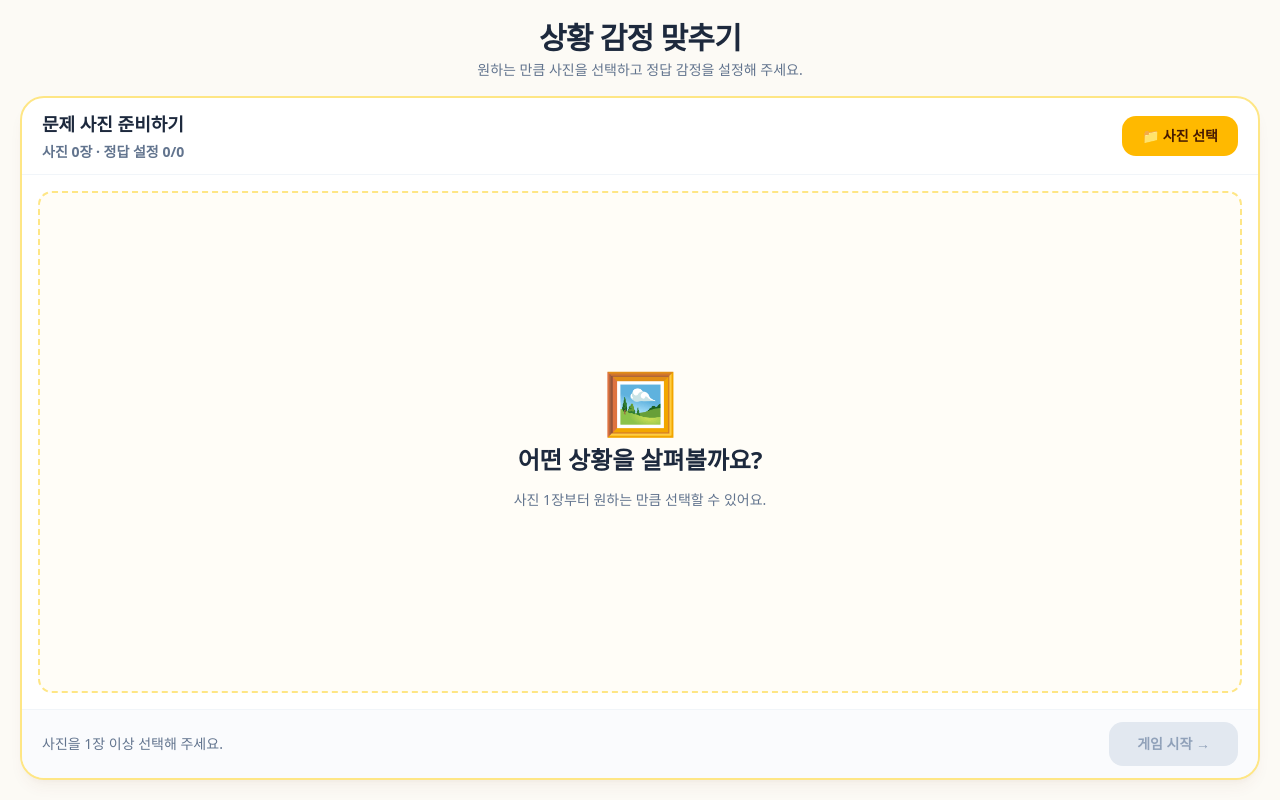
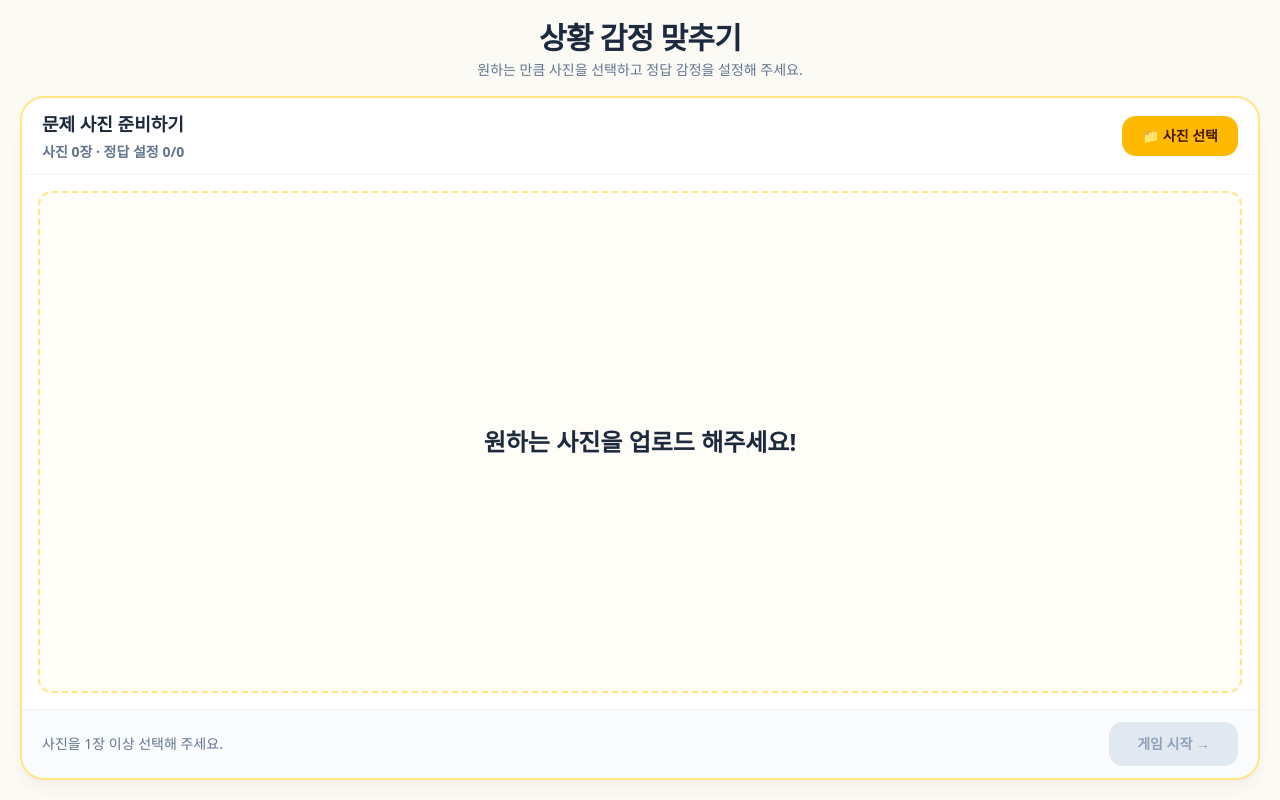
Before and after one commit to bsj0530/emotion_game, a React (Vite) app: page / in a window 1280 px wide. Built offline with nearby package versions, Linux system fonts and the light colour scheme.

Commit message:
change homepage

```diff
--- a/src/pages/HomePage.tsx
+++ b/src/pages/HomePage.tsx
@@ -168,17 +168,9 @@ export default function HomePage({ onStart }: Props) {
           <div className="min-h-0 flex-1 p-3 sm:p-4">
             {photos.length === 0 ? (
               <div className="flex h-full min-h-0 flex-col items-center justify-center gap-3 rounded-xl border-2 border-dashed border-amber-200 bg-amber-50/40 px-4 text-center">
-                <span aria-hidden="true" className="text-5xl sm:text-6xl">
-                  🖼️
-                </span>
-
                 <h3 className="text-lg font-extrabold sm:text-2xl">
-                  어떤 상황을 살펴볼까요?
+                  원하는 사진을 업로드 해주세요!
                 </h3>
-
-                <p className="text-xs leading-6 text-slate-500 sm:text-sm">
-                  사진 1장부터 원하는 만큼 선택할 수 있어요.
-                </p>
               </div>
             ) : (
               <div className="grid h-full min-h-0 grid-cols-2 grid-rows-5 gap-2 sm:grid-cols-5 sm:grid-rows-2 sm:gap-3">
```
